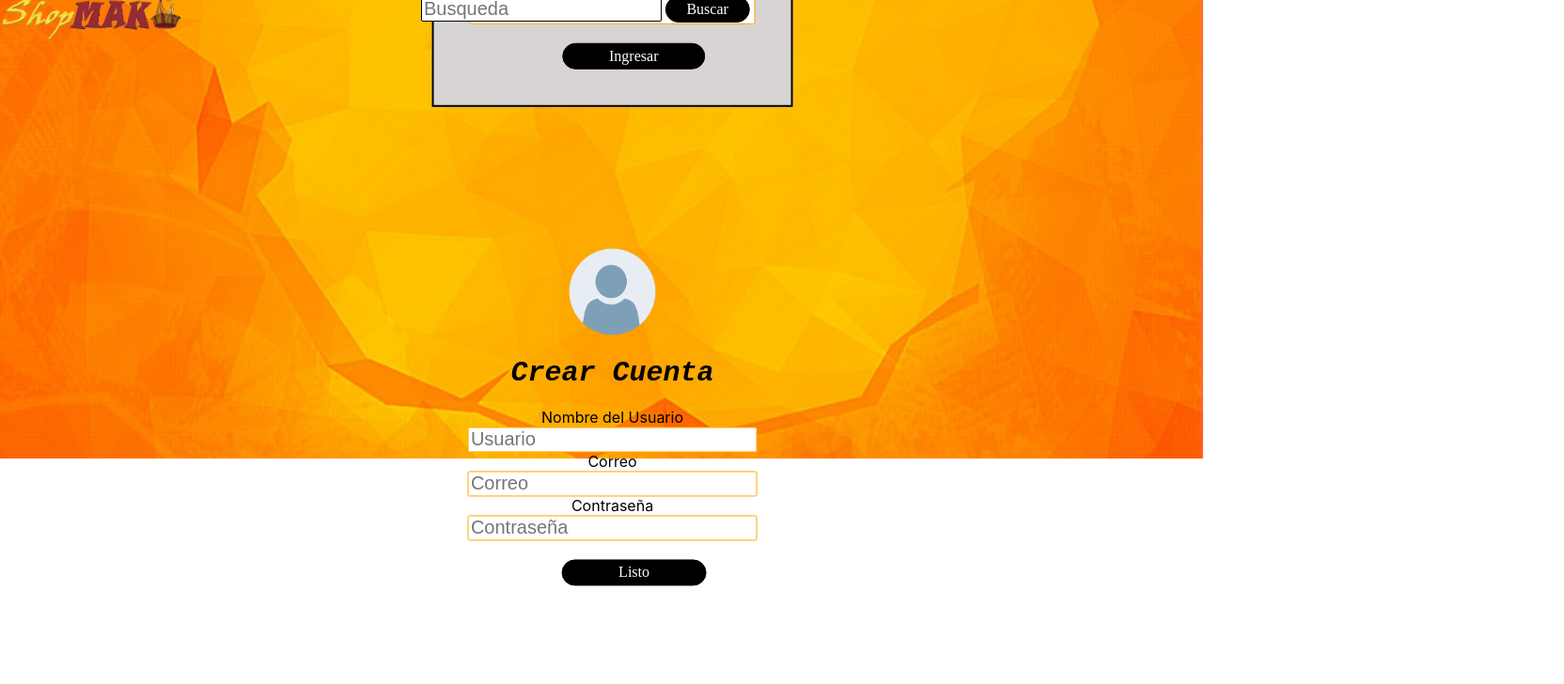
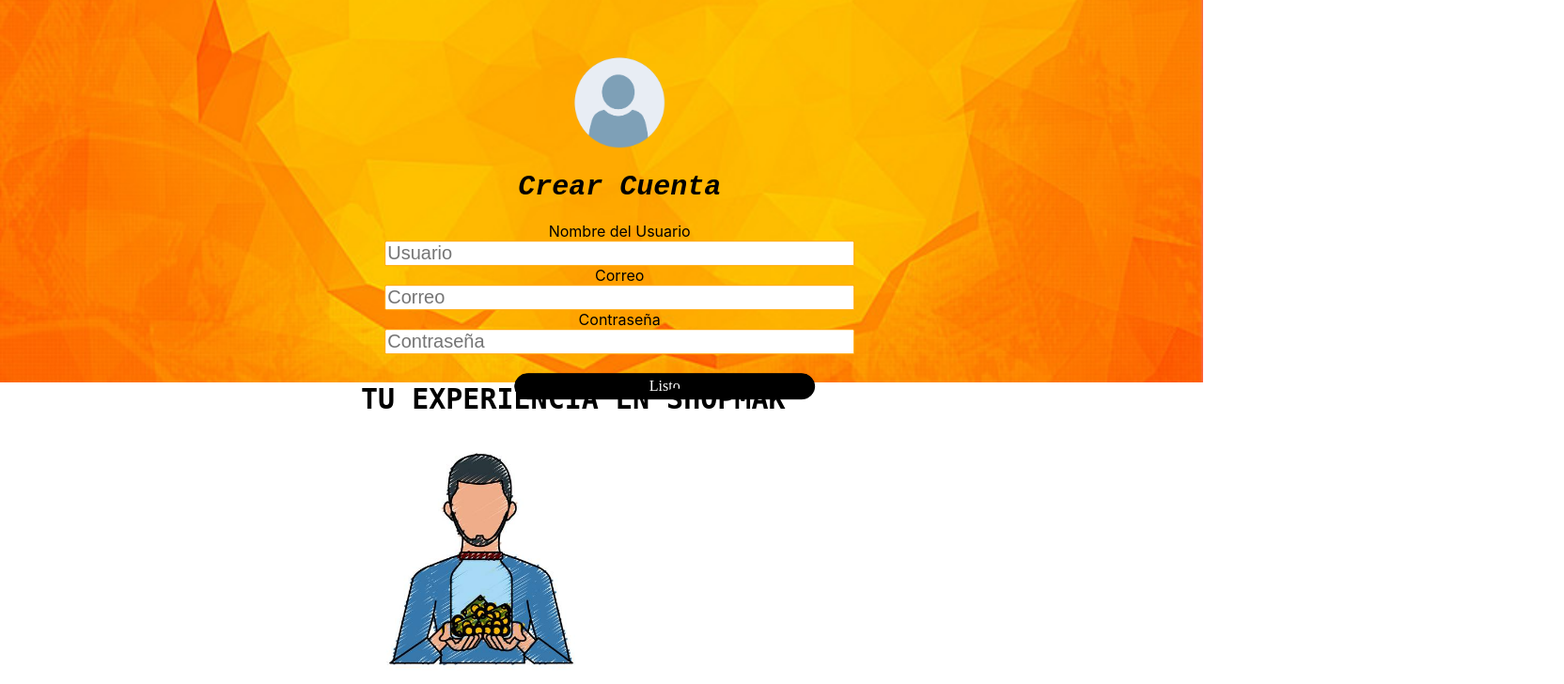
Before and after one commit to Guadalupe-Martinezl/ShopMakk, a React (Create React App) app in the folder shop/: page / in a window 1280 px wide. Shown: the part 2014-2742 px from the top of the page at 94% size, 1664 px wide, since content can reach past the window. Before the commit the page ends 2676 px from the top, so only its background shows below. Built offline with nearby package versions, Linux system fonts and the light colour scheme.

Commit message:
Created of components Registro

```diff
--- a/shop/src/App.js
+++ b/shop/src/App.js
@@ -101,7 +101,7 @@
              "http://lorempixel.com/400/200/technics/"]}
              span={["Tecnologias","Comida","Maquillaje"]}
             />
-            <FormLogin />
+
             <Registro />
 
  </div>
--- a/shop/src/Components/Registro/index.js
+++ b/shop/src/Components/Registro/index.js
@@ -3,6 +3,7 @@
 import shop from '../../images/shop2.png';
 import usuario from '../../images/user.png';
 import fondo from '../../images/fondo.jpg';
+import ahorro from '../../images/ahorro.jpg';
 
 import styled, {css}from 'styled-components'
 
@@ -10,7 +11,7 @@
   padding:0;
   margin: 0;
   background: url(${fondo}) no-repeat bottom;
-  background-size: 100% 110%;
+  background-size: 100%, 110%;
   box-sizing: border-box;
 
 .menu img {
@@ -25,16 +26,16 @@
 }
 .login{
   margin:auto;
-  width: 30%;
-  padding: 3%;
-  transform: translate(3%, 40%);
+  width: 50%;
+  padding: 0;
+  transform: translate(3%, 100%);
   color: black;
   text-align: center;
   box-sizing: border-box;
 }
 .login img{
-  width: 30%;
-  height: 30%;
+  width: 15%;
+  height: 15%;
 }
 `;
 const Input = styled.input.attrs(({ size }) => ({
@@ -90,7 +91,16 @@
   box-sizing: border-box;
   transform: translate(290%, -100%);
 `;
+const Footer = styled.footer`
+font: 20px "monospace";
+transform: translate(30%, 100%);
 
+.img1 img{
+  width:20%;
+  height:20%;
+}
+
+`;
 
 export default function Registro(props) {
   return(
@@ -147,6 +157,15 @@
           </div>
           </form>
       </div>
+      <Footer>
+        <div className="experiencia">
+          <h2>TU EXPERIENCIA EN SHOPMAK </h2>
+        </div>
+
+        <div className="img1">
+          <img src={ahorro} />
+        </div>
+    </Footer>
   </Contain>
   )
 
```
Also changed, not shown: shop/src/images/ahorro.jpg (added).
